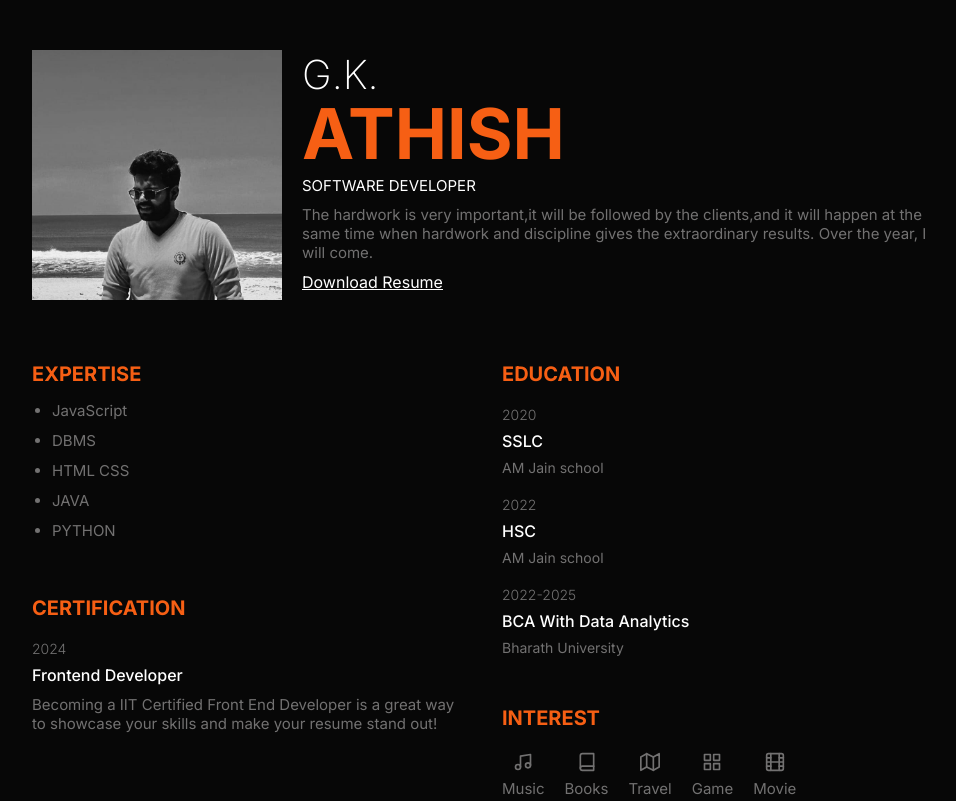
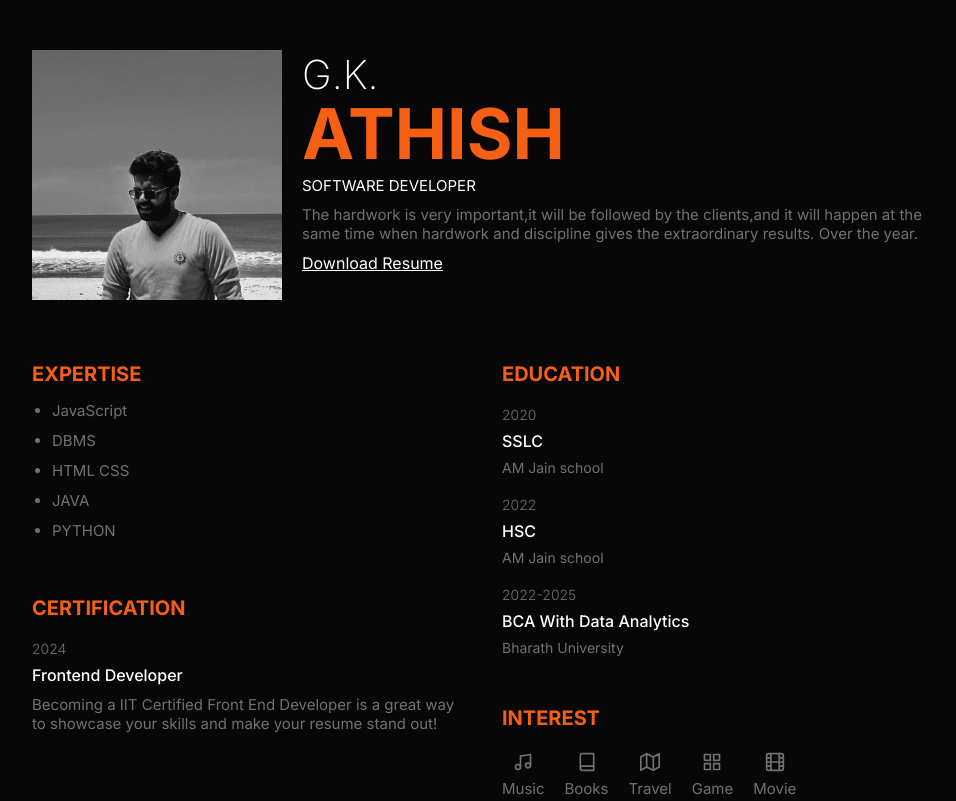
Before and after one commit to Athish-GK/resume-model, a plain HTML site: page index.html in a window 1280 px wide. Shown: the top 801 px of the page, without its empty margins (158-1114 px from the left). Drawn offline with nearby package versions, Linux system fonts and the light colour scheme.

Commit message:
Update index.html

```diff
--- a/index.html
+++ b/index.html
@@ -245,7 +245,7 @@ hr {
           </h1>
           <p class="profile_title">Software Developer</p>
           <p class="description profile_description">
-            The hardwork is very important,it will be followed by the clients,and it will happen at the same time when hardwork and discipline gives the extraordinary results. Over the year, I will come.
+            The hardwork is very important,it will be followed by the clients,and it will happen at the same time when hardwork and discipline gives the extraordinary results. Over the year.
           </p>
           <a class="downloadBtn" href="./cv.pdf" download="Resume.pdf">Download Resume</a>
         </div>
```
